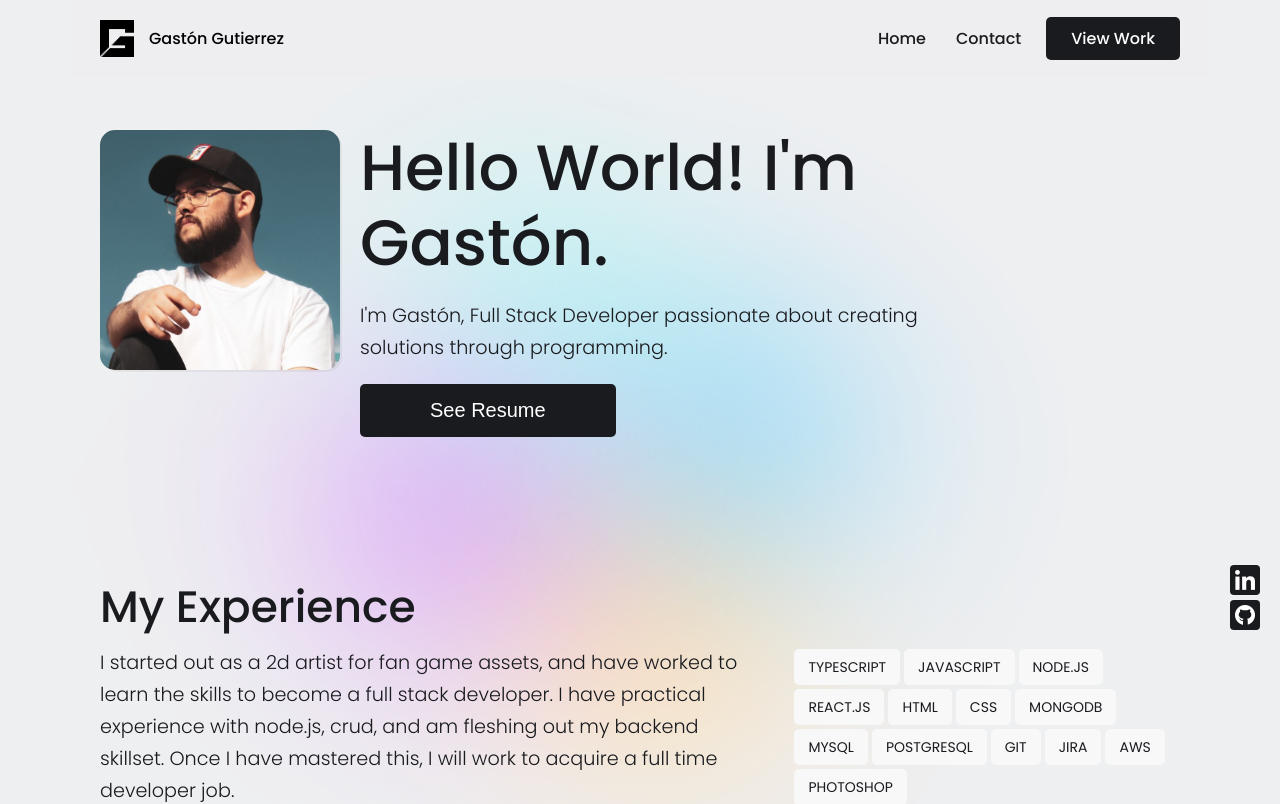
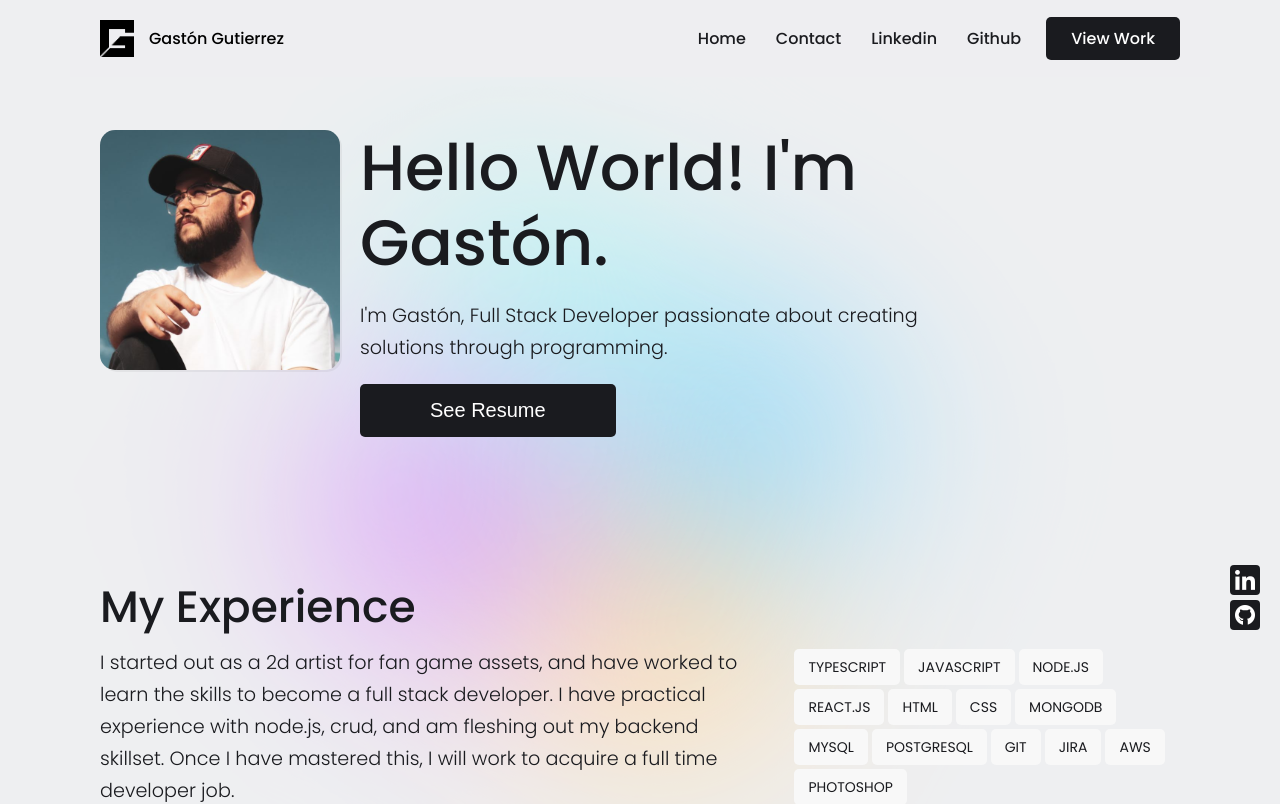
Before and after one commit to Gastti/portfolio, a React (Vite) app: page / in a window 1280 px wide. Shown: the top 804 px of the page. Built offline with nearby package versions, Linux system fonts and the light colour scheme.

Commit message:
add: github and linkedin to navbar

```diff
--- a/src/components/navbar/Navbar.Responsive.css
+++ b/src/components/navbar/Navbar.Responsive.css
@@ -1,4 +1,4 @@
-@media (max-width: 991px) {
+@media (max-width: 820px) {
     .navbar {
         padding: 20px 30px;
         background-color: #000;
@@ -41,10 +41,11 @@
         transition: all .5s;
         overflow: hidden;
         margin-top: 96px;
+        gap: 0px;
     }
 
     .menu-links ul.active {
-        height: 162px;
+        height: 270px;
     }
 
     .menu-links ul {
--- a/src/components/navbar/Navbar.jsx
+++ b/src/components/navbar/Navbar.jsx
@@ -12,7 +12,9 @@ function Navbar({ lang }) {
     const Links = [
         { name: { esp: 'Inicio', eng: 'Home' }, href: '/' },
         { name: { esp: 'Contacto', eng: 'Contact' }, href: '#contactme' },
-        { name: { esp: 'Proyectos', eng: 'View Work' }, href: '/work' }
+        { name: { esp: 'Linkedin', eng: 'Linkedin' }, href: 'https://www.linkedin.com/in/gastongutierrez96' },
+        { name: { esp: 'Github', eng: 'Github' }, href: 'https://github.com/Gastti' },
+        { name: { esp: 'Proyectos', eng: 'View Work' }, href: '/work' },
     ]
 
     function goTop() {
@@ -25,12 +27,13 @@ function Navbar({ lang }) {
 
     function NavbarRender(links) {
         return links.map((link) => {
+            console.log(link.href[0])
             return (
                 <li key={link.href}>
                     {
-                        link.href.includes('/')
+                        link.href[0].includes('/')
                             ? <Link to={link.href} onClick={goTop}>{language == 'es-ES' ? link.name.esp : link.name.eng}</Link>
-                            : <a href={link.href}>{language == 'es-ES' ? link.name.esp : link.name.eng}</a>
+                            : <a href={link.href} target={link.href[0] != "#" ? "_blank" : ""}>{language == 'es-ES' ? link.name.esp : link.name.eng}</a>
                     }
                 </li>
             )
```
